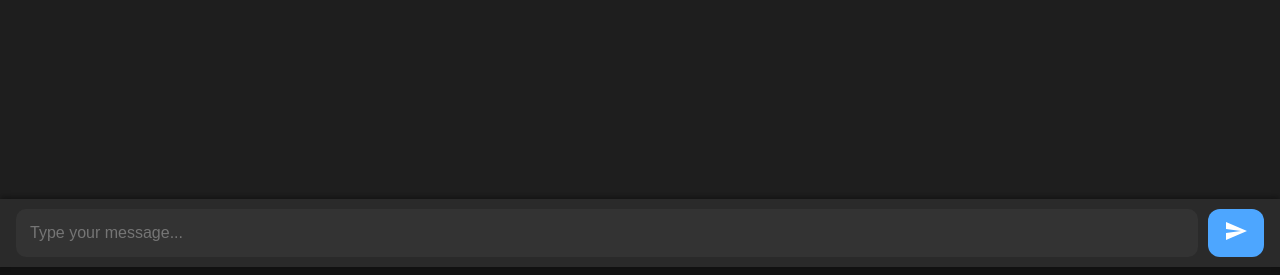
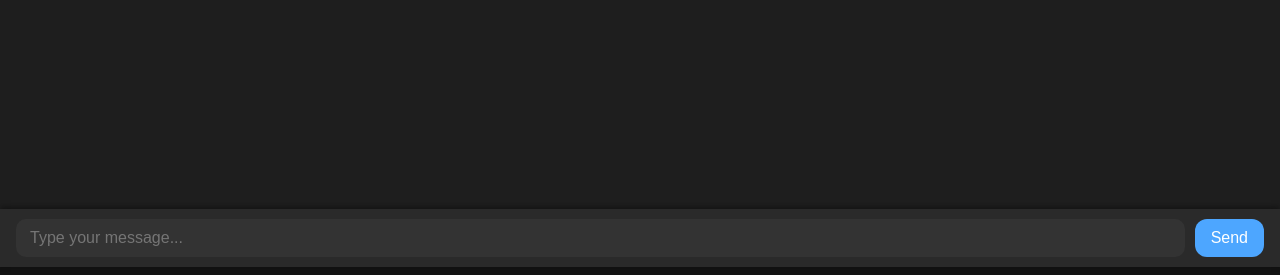
Before and after one commit to raxi999/Kris-AI-1.0, a Flask app: page / in a window 1280 px wide. Shown: the part 525-800 px from the top of the page. Run offline with Flask 3, Linux system fonts and the light colour scheme.

Commit message:
Update index.html

```diff
--- a/templates/index.html
+++ b/templates/index.html
@@ -46,9 +46,7 @@
     <form method="POST">
       <input type="text" name="user_input" placeholder="Type your message..." autocomplete="off" required />
       <button type="submit" aria-label="Send message">
-        <svg xmlns="http://www.w3.org/2000/svg" fill="white" height="24" width="24" viewBox="0 0 24 24">
-          <path d="M2.01 21L23 12 2.01 3 2 10l15 2-15 2z"/>
-        </svg>
+        <span>Send</span>
       </button>
     </form>
 
```
